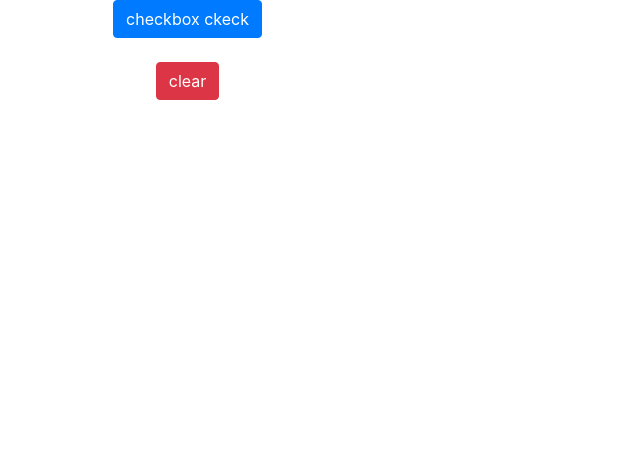
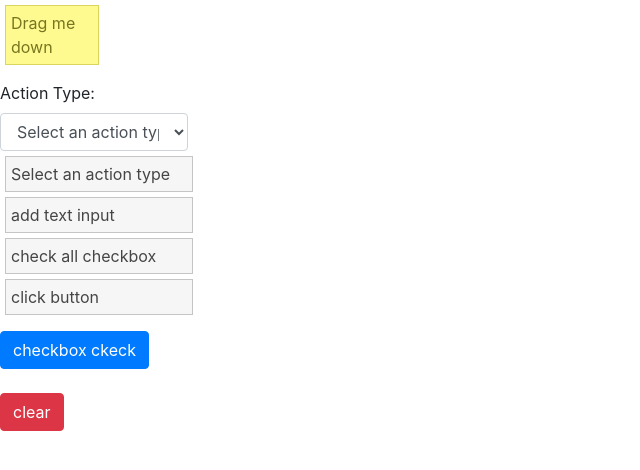
Before and after one commit to piggaycheng/auto_fill_extension, a browser extension: page html/index.html in a window 1280 px wide. Shown: the whole page, without its empty margins (0-640 px from the left). Drawn offline with nearby package versions, Linux system fonts and the light colour scheme.

Commit message:
add draggable and sortable

```diff
--- a/css/index.css
+++ b/css/index.css
@@ -3,6 +3,32 @@ body {
     width: 375px;
 }
 
-div {
+/* #main {
     text-align: center;
+} */
+
+ul {
+    list-style-type: none;
+    margin: 0;
+    padding: 0;
+    margin-bottom: 10px;
+    width: 50%;
 }
+
+li {
+    margin: 5px;
+    padding: 5px;
+    width: 100%;
+}
+
+#actionCreator, #actionType {
+    display: inline-block;
+}
+
+#actionCreator {
+    width: 50%;
+}
+
+#actionType {
+    width: 50%;
+}
--- a/html/index.html
+++ b/html/index.html
@@ -7,12 +7,42 @@
     <title>Document</title>
     <link rel="stylesheet" type="text/css" href="../css/index.css">
     <link rel="stylesheet" type="text/css" href="../node_modules/bootstrap/dist/css/bootstrap.min.css">
+    <link rel="stylesheet" type="text/css" href="../node_modules/jquery-ui-dist/jquery-ui.min.css">
     <script src="../node_modules/jquery/dist/jquery.min.js"></script>
+    <script src="../node_modules/jquery-ui-dist/jquery-ui.min.js"></script>
     <script src="../js/index.js"></script>
 </head>
 <body>
     <div id="main">
         <div id="inputsArea"></div>
+        <div id="cardsArea">
+            <div id="actionArea">
+                <div id="actionCreator">
+                    <ul id="action">
+                        <li id="draggable" class="ui-state-highlight">Drag me down</li>
+                    </ul>
+                </div>
+                <div id="actionType">
+                    <label for="sel1">Action Type:</label>
+                    <select class="form-control" id="sel1">
+                        <option>Select an action type</option>
+                        <option>add text input</option>
+                        <option>check all checkbox</option>
+                        <option>click button</option>
+                    </select>
+                </div>
+            </div>
+
+            <div id="actionCards">
+                <ul id="sortable">
+                    <li class="ui-state-default">Select an action type</li>
+                    <li class="ui-state-default">add text input</li>
+                    <li class="ui-state-default">check all checkbox</li>
+                    <li class="ui-state-default">click button</li>
+                </ul>
+            </div>
+        </div>
+
         <button type="button" class="btn btn-primary" id="checkCheckbox">checkbox ckeck</button><br><br>
         <button type="button" class="btn btn-danger" id="clearStorageBtn">clear</button>
         <div id="message"></div>
--- a/js/index.js
+++ b/js/index.js
@@ -25,6 +25,16 @@ $( document ).ready(function() {
     });
 
     chrome.storage.onChanged.addListener(onStorageChangeHandler);
+
+    $("#sortable").sortable({
+        revert: true
+    });
+    $("#draggable").draggable({
+        connectToSortable: "#sortable",
+        helper: "clone",
+        revert: "invalid"
+    });
+    $("ul, li").disableSelection();
 });
 
 function onStorageChangeHandler(changes, namespace) {
```
